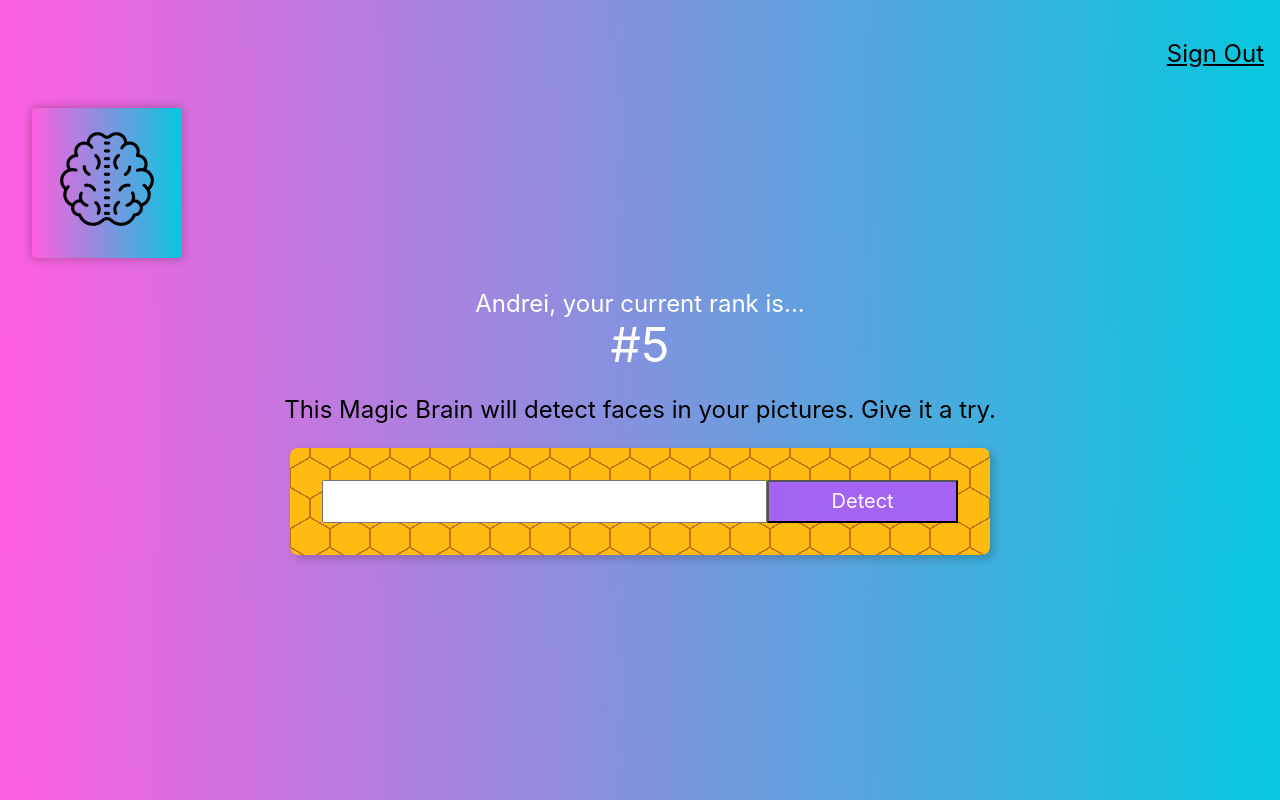
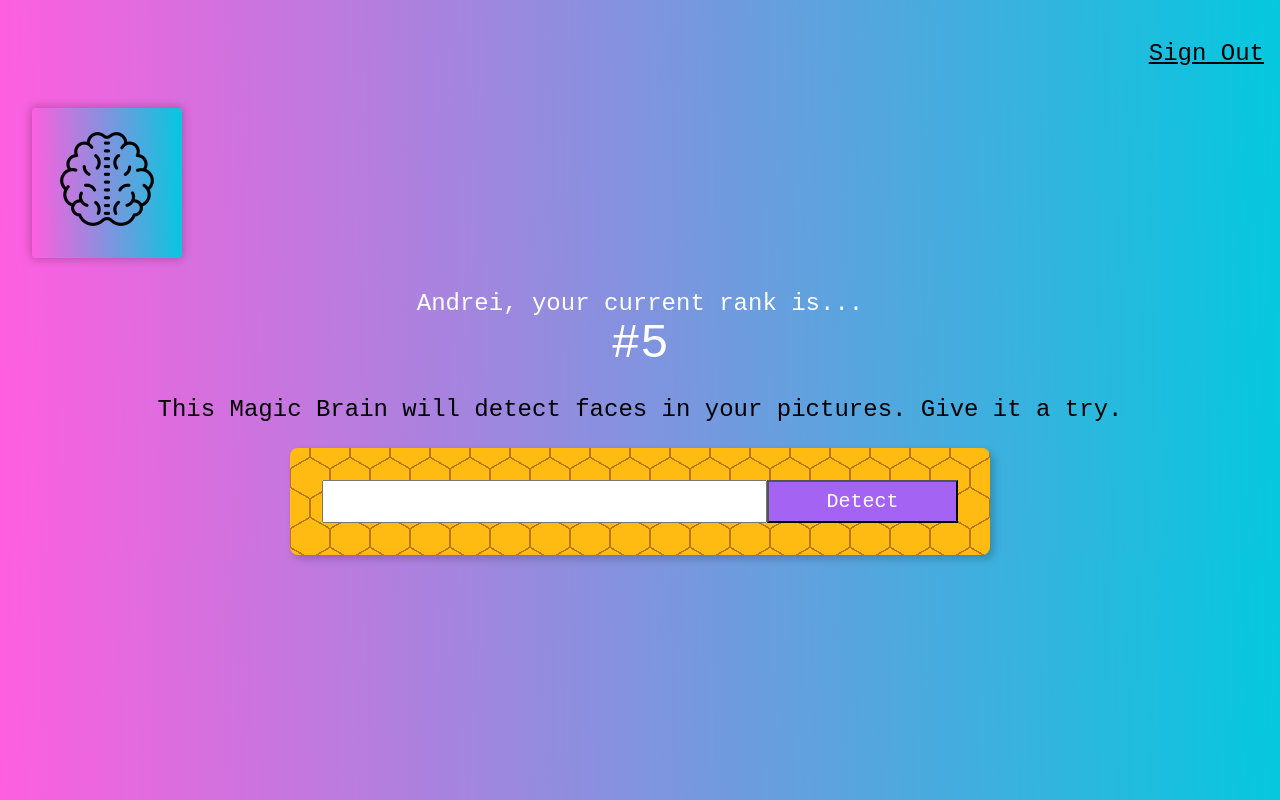
Before and after one commit to chloenth/smart-brain, a React (Create React App) app: page / in a window 1280 px wide. Built offline with nearby package versions, Linux system fonts and the light colour scheme.

Commit message:
remove unnecessary css and add cursor-pointer for button

```diff
--- a/src/index.css
+++ b/src/index.css
@@ -1,15 +1,13 @@
 body {
   margin: 0;
-  font-family: -apple-system, BlinkMacSystemFont, 'Segoe UI', 'Roboto', 'Oxygen',
-    'Ubuntu', 'Cantarell', 'Fira Sans', 'Droid Sans', 'Helvetica Neue',
-    sans-serif;
+  padding: 0;
+  font-family: 'Courier New', Courier, monospace;
   -webkit-font-smoothing: antialiased;
   -moz-osx-font-smoothing: grayscale;
 
   background: linear-gradient(89deg, #ff5edf 0%, #04c8de 100%);
 }
 
-code {
-  font-family: source-code-pro, Menlo, Monaco, Consolas, 'Courier New',
-    monospace;
+button {
+  cursor: pointer;
 }
```
